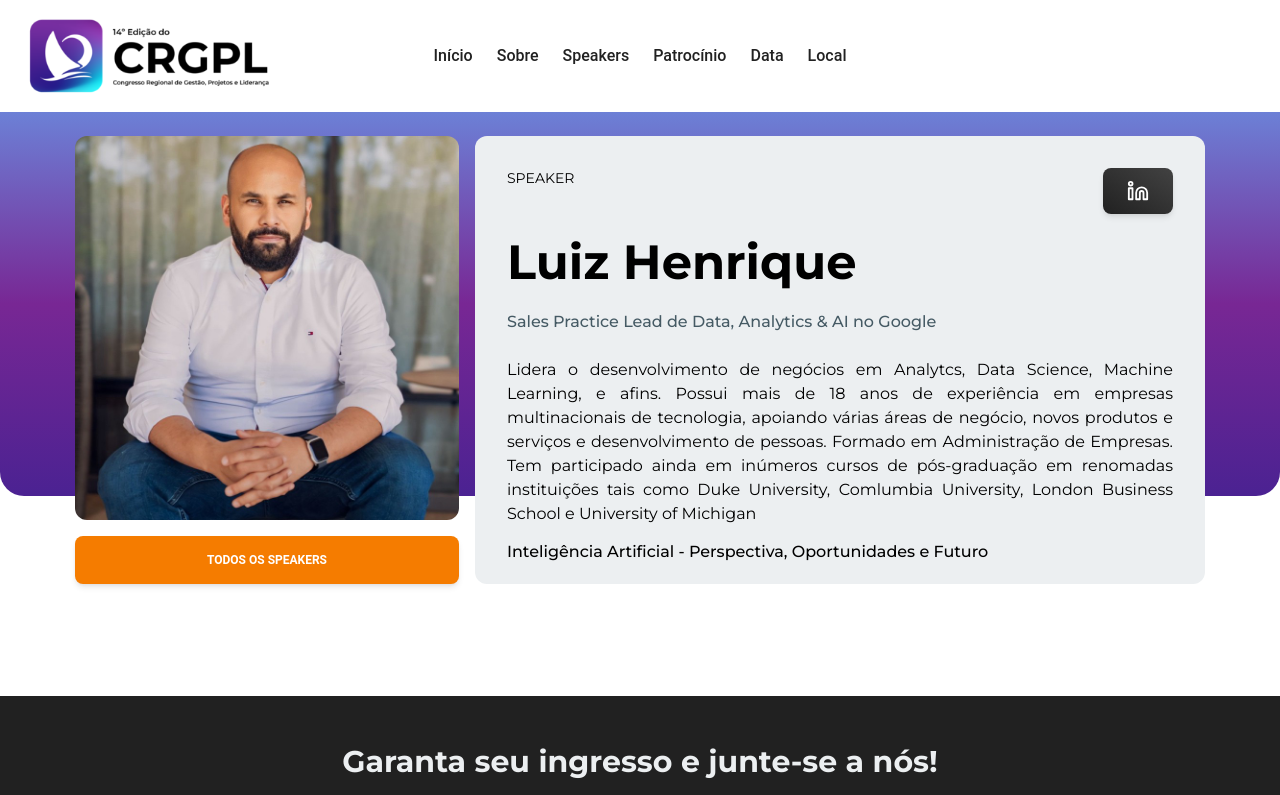
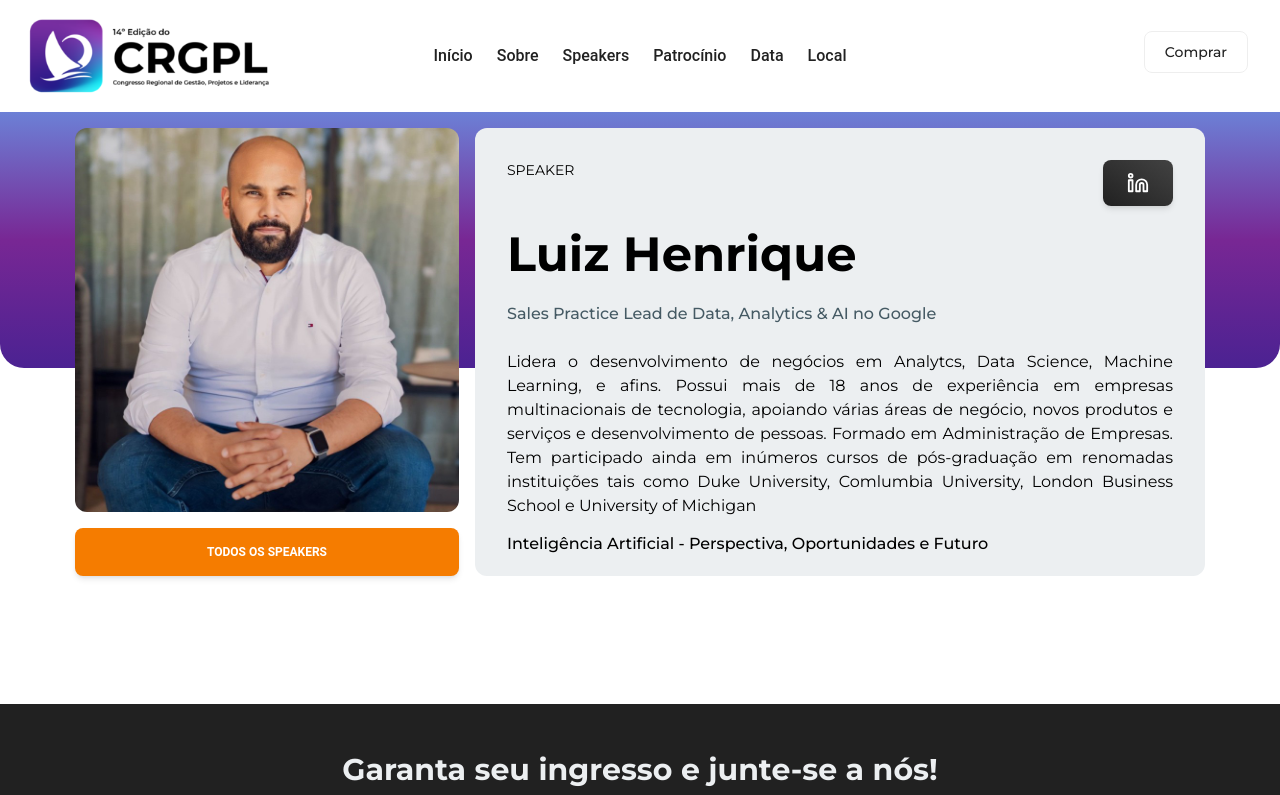
Before and after one commit to f3gomes/pmi-event-page, a Next.js app: page /speaker/1 in a window 1280 px wide. Shown: the top 795 px of the page. Built offline with nearby package versions, Linux system fonts and the light colour scheme.

Commit message:
fix: ajust bio and styles

```diff
--- a/app/speaker/[id]/page.tsx
+++ b/app/speaker/[id]/page.tsx
@@ -12,8 +12,7 @@ const SpeakerPage = ({ params: { id } }: SpeakerPageProps) => {
   return (
     <>
       <Navbar home={false} />
-      <div className="h-96 w-full mt-28 absolute -z-50 rounded-b-3xl bg-gradient-to-b from-event-300 via-event-200 to-event-400"></div>
-      <div className="h-6"></div>
+      <div className="h-64 w-full mt-28 absolute -z-50 rounded-b-3xl bg-gradient-to-b from-event-300 via-event-200 to-event-400"></div>
       <SpeakerDetails speakerId={id} />
       <Footer />
     </>
--- a/components/footer/index.tsx
+++ b/components/footer/index.tsx
@@ -22,7 +22,7 @@ const LINKS = [
 const Footer = () => {
   return (
     <footer id="footer">
-      <div className="flex w-full py-12 flex-col justify-center items-center bg-gray-900 text-blue-gray-50">
+      <div className="flex w-full py-12 px-2 flex-col justify-center items-center bg-gray-900 text-blue-gray-50">
         <p className="text-2xl md:text-3xl text-center font-bold" color="white">
           Garanta seu ingresso e junte-se a nós!
         </p>
--- a/components/navbar/index.tsx
+++ b/components/navbar/index.tsx
@@ -136,6 +136,18 @@ const Navbar = ({ home }: NavbarProps) => {
           </ul>
         </div>
 
+        <Link
+          target="_blank"
+          className="absolute right-1/2 -mr-[52.16px] hidden lg:block lg:right-6 lg:-mr-0"
+          href={
+            "https://www.sympla.com.br/evento/14-congresso-regional-de-gestao-projetos-e-lideranca-pmice/2441790"
+          }
+        >
+          <button className="py-2.5 px-5 me-2 mb-2 text-sm font-medium text-gray-900 focus:outline-none bg-white rounded-lg border border-gray-200 hover:bg-gray-100 hover:text-gray-700 focus:z-10 focus:ring-4 focus:ring-gray-100">
+            Comprar
+          </button>
+        </Link>
+
         <IconButton
           variant="text"
           color={isScrolling ? "gray" : "white"}
--- a/components/speaker-card-details/index.tsx
+++ b/components/speaker-card-details/index.tsx
@@ -34,7 +34,7 @@ const SpeakerDetails = ({ speakerId }: SpeakerDetailsProps) => {
   }
 
   return (
-    <div className="flex justify-center py-28 items-center flex-col lg:flex-row gap-4 px-1">
+    <div className="flex justify-center py-32 items-center flex-col lg:flex-row gap-4 px-3">
       <div className="w-96 flex flex-col items-center gap-4">
         <Image
           width={768}
--- a/data/event-data.ts
+++ b/data/event-data.ts
@@ -125,7 +125,7 @@ export const EVENT_CONTENT = [
     id: 13,
     title: "Mesa Redonda",
     topic: "",
-    des: "",
+    des: "Mãe da Isabella. Atuante no mercado há 20 anos, formou centenas de pessoas em atendimento ao cliente, vendas, gestão da qualidade,  gestão de processos, suporte, CX e CS. Empresária e co-fundadora da PliQ, empresa que transforma feedbacks em resultados. Eleita duas vezes Top200 estrategista mundial em Customer Success, é cientista em CX, professora, palestrante, mentora e colunista. Formada em Marketing e pós-graduada em Gestão de Processos de Negócios, já trabalhou com entidades como Apple Brasil, Grendene S/A, Unimed e governos do CE, PI e MA.",
     name: "Denise Barroso",
     position: "PliQ",
     img: "/img/speakers/denise.jpeg",
@@ -135,7 +135,7 @@ export const EVENT_CONTENT = [
     id: 14,
     title: "Mesa Redonda",
     topic: "",
-    des: "",
+    des: "Natural de Aparecida de São Manuel (São Paulo) e Cearense de coração, João Justo é formado em Engenharia Química (USC) e possui um MBA em Transformação Digital e Futuro dos Negócios (PUC-RS), além de ser especialista em Liderança da Inovação (MIT). Com 17 anos de experiência, atua como Gerente de Inovação da Makro Engenharia, professor convidado em pós-graduações e mentor de startups, sempre focado em projetos, gestão, tecnologia e inovação.",
     name: "João Justo",
     position: "Makro",
     img: "/img/speakers/joao.jpeg",
@@ -145,7 +145,7 @@ export const EVENT_CONTENT = [
     id: 15,
     title: "Mesa Redonda",
     topic: "",
-    des: "",
+    des: "É arquiteto, formado pela UFC e com MBA em Gestão de Projetos pela FGV. Trabalhou em empreendimentos ligados à sustentabilidade e desde 2016 atua no governo, na gestão de projetos estratégicos e prioritários, além de parcerias público-privadas. Acredita no poder da inovação para gerar valor e aproximar o cidadão do governo. Também é gerente de projetos voluntários na EDISCA (Escola de Desenvolvimento e Integração Social para Criança e Adolescente). Atualmente, Filipe exerce o cargo de Gestor de Portfólio no Íris LabGov - Laboratório de Inovação e Dados do Governo do Ceará.",
     name: "Filipe Sousa",
     position: "IRIS",
     img: "/img/speakers/filipe.jpeg",
```
